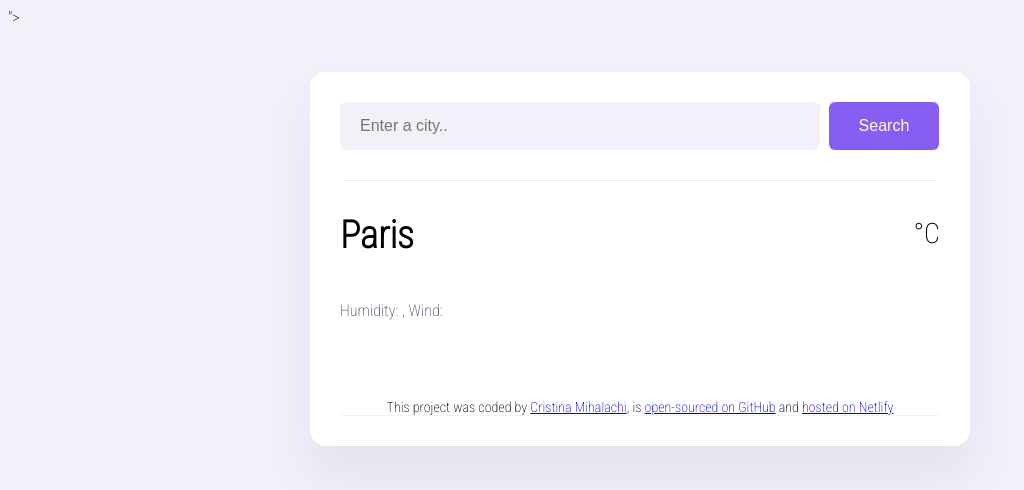
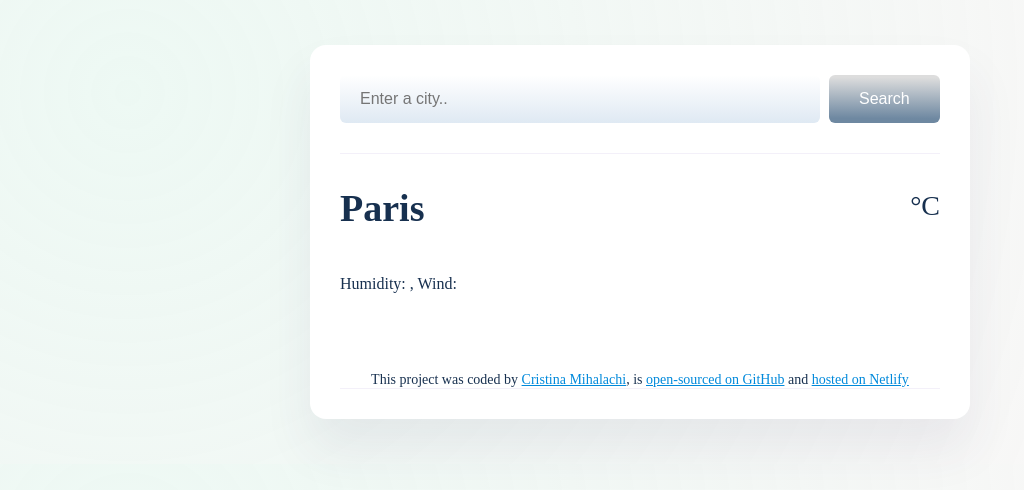
Before and after one commit to cristina793/meteo, a plain HTML site: page index.html in a window 1280 px wide. Shown: the whole page, without its empty margins (0-1024 px from the left). Drawn offline with nearby package versions, Linux system fonts and the light colour scheme; no server answers.

Commit message:
changed the the colors in css

```diff
--- a/index.css
+++ b/index.css
@@ -1,6 +1,6 @@
-body{background-color:#F3F0F9;font-family: 'Roboto Condensed', sans-serif;
-}
-a{color:885DF1 ;}
+body{background: radial-gradient(circle at 10% 20%, rgba(216, 241, 230, 0.46) 0.1%, rgba(233, 226, 226, 0.28) 90.1%);}
+a{color:#0089DB;
+    ;}
 
 .app{background: white;
 max-width:600px;
@@ -14,16 +14,20 @@ header{
     border-bottom: 1px solid #F3F0F9;
 padding: 0 0 30px 0;}
 
+
 .search-form-input{
-    background-color:#F3F0F9 ;
+  background: linear-gradient(to top, #dfe9f3 0%, white 100%); ;
     border:none;
     border-radius: 6px;
  width: 80%;
  padding: 15px 20px;
  font-size: 16px;
 }
+
+
 .search-form-button{
-    background-color:#885DF1;
+   background: linear-gradient(180.3deg, rgb(221, 221, 221) 5.5%, rgb(110, 136, 161) 90.2%);
+    ;
     padding:15px 30px;
     border:none;
     border-radius: 6px;
@@ -44,15 +48,16 @@ main{padding:30px 0;}
     margin:0;
     font-size: 38px;
     line-height: 48px;
+    color:#17304F;
 
 }
 .weather-app-details{
     font-size: 16px;
-    color: rgba(39, 33, 66, 0.8);
+    color:#17304F;
     line-height: 24px;
     font-weight: 500;}
     .weather-app-details  strong {
-        color: #f65282;
+        color:#F14EA3;
 
 }
 .weather-app-temperature-container{
@@ -62,6 +67,7 @@ main{padding:30px 0;}
     font-size: 88px;
     margin-left: 10px;
 font-weight: bold;
+color:#17304F;
 line-height: 88px;
 }
 
@@ -71,10 +77,12 @@ height: 88px;
 }
 .weather-app-unit{
 margin-top: 6px;
-font-size: 28px;}
+font-size: 28px;
+color:#17304F;}
 
 footer{
     border-bottom: 1px solid #F3F0F9;
+    color:#17304F;
     padding: 30px 0 0 0;
 text-align: center;
 font-size: 14px;
--- a/index.html
+++ b/index.html
@@ -6,8 +6,7 @@
     <link rel="stylesheet" href="index.css">
     <link rel="preconnect" href="https://fonts.googleapis.com">
 <link rel="preconnect" href="https://fonts.gstatic.com" crossorigin>
-<link href="https://fonts.googleapis.com/css2?family=Roboto+Condensed:ital,wght@0,200;1,100;1,200;1,300;1,400;1,700&display=swap" rel="stylesheet">
-    <link href="https://fonts.googleapis.com/css2?family=Roboto+Condensed:ital,wght@0,200;1,100;1,200;1,300;1,400&display=swap" rel="stylesheet">">
+<link rel="stylesheet" href="https://fonts.googleapis.com/css2?family=Roboto:ital,wght@0,100;0,300;0,400;0,500;0,700;0,900;1,100;1,300;1,400;1,500;1,700;1,900&display=swap">
     <script src="https://unpkg.com/axios/dist/axios.min.js"></script>
     <title>Document</title>
 </head>
@@ -55,7 +54,9 @@ Humidity: <strong id="humidity" ></strong>
     and <a href="https://main--melodic-kataifi-8cb622.netlify.app/" target="_blank"> hosted on Netlify</a>
 
 </footer>
+
+<script src="src/index.js"></script>
 </div>
-<script src="src/index.js"></script>
 </body>
+
 </html>
```
